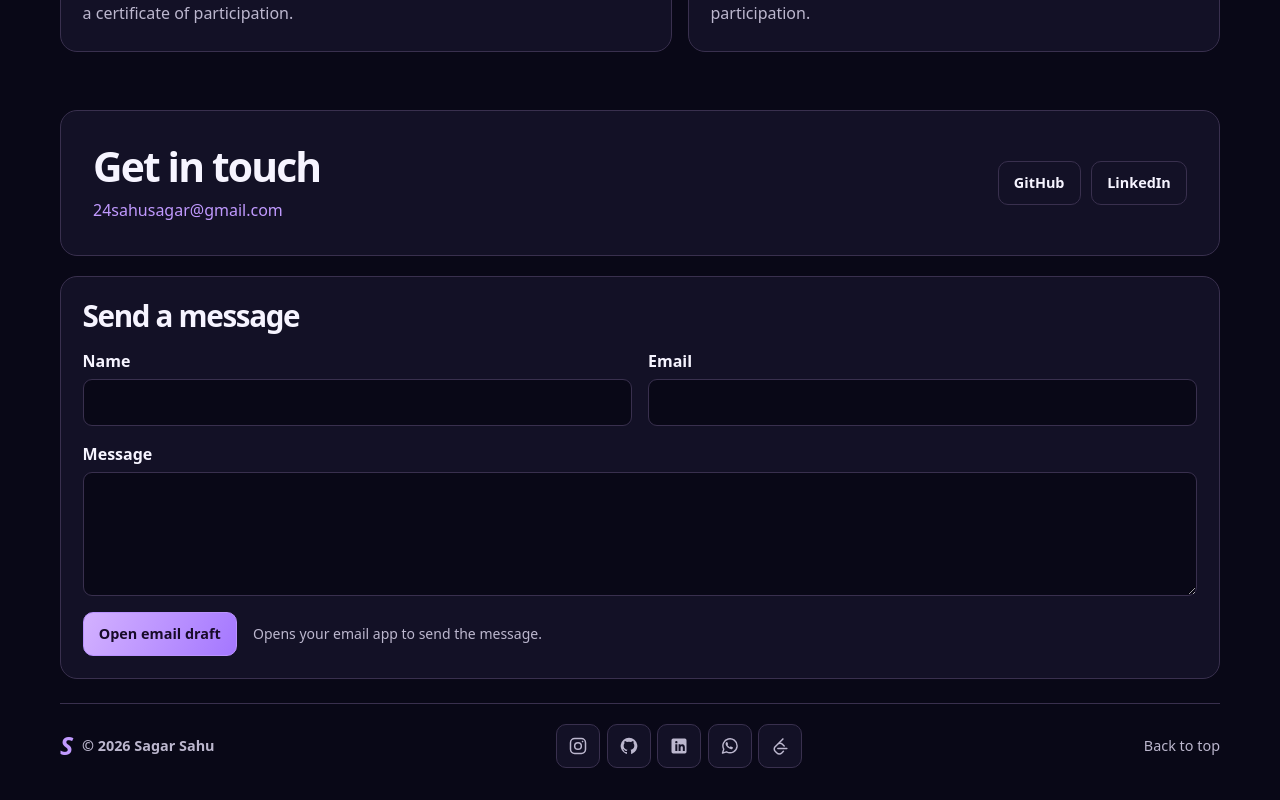
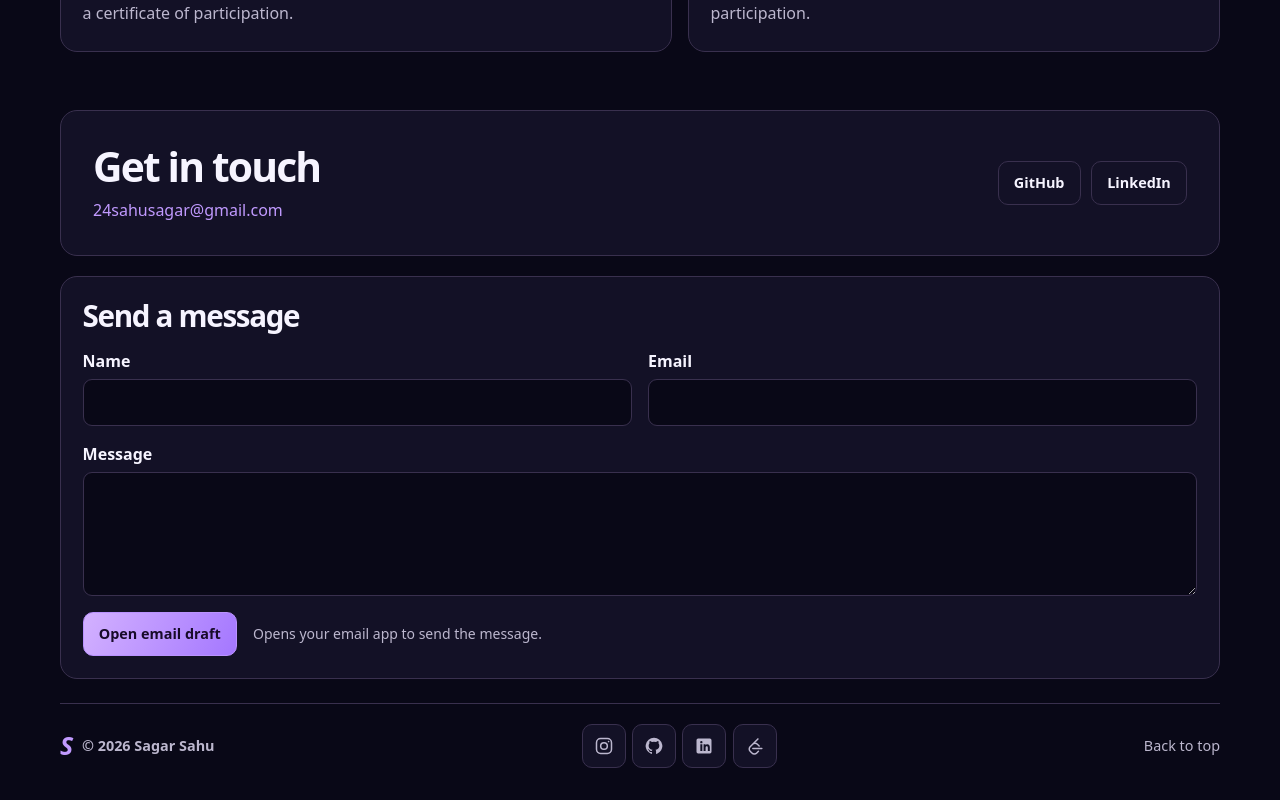
Before and after one commit to Sagar-rolex/sagar-sahu-portfolio, a React (Vite) app: page / in a window 1280 px wide. Shown: the part 2810-3610 px from the top of the page. Built offline with nearby package versions, Linux system fonts and the light colour scheme.

Commit message:
Remove WhatsApp link from footer

```diff
--- a/src/Sections.jsx
+++ b/src/Sections.jsx
@@ -236,12 +236,6 @@ export function Footer() {
               <path d="M5 3h14a2 2 0 0 1 2 2v14a2 2 0 0 1-2 2H5a2 2 0 0 1-2-2V5a2 2 0 0 1 2-2Zm2.6 7v8H10v-8H7.6Zm1.2-4a1.4 1.4 0 1 0 0 2.8 1.4 1.4 0 0 0 0-2.8Zm2.7 4v8h2.4v-4c0-1.1.4-1.8 1.4-1.8 1 0 1.3.7 1.3 1.8v4H19v-4.6c0-2.4-1.2-3.6-3-3.6-1.1 0-1.8.5-2.2 1.1V10h-2.3Z"/>
             </svg>
           </a></li>
-        <li><a href="https://wa.me/918591189235" aria-label="Message Sagar on WhatsApp" title="WhatsApp">
-          <svg viewBox="0 0 24 24" aria-hidden="true" fill="none" stroke="currentColor" strokeWidth="1.7" strokeLinecap="round" strokeLinejoin="round">
-            <path d="M20.5 11.6a8.5 8.5 0 0 1-12.7 7.4L3 20.5l1.5-4.7A8.5 8.5 0 1 1 20.5 11.6Z"/>
-            <path fill="currentColor" stroke="none" d="M8.1 7.2c.3-.1.6 0 .7.3l.9 2c.1.2.1.4-.1.6l-.6.7a6.5 6.5 0 0 0 2.9 2.7l.7-.9c.2-.2.4-.2.6-.1l2 .9c.3.1.4.3.3.6-.2 1.2-1 1.9-2.1 1.8-2.9-.3-6.7-3.7-6.7-6.5 0-1 .5-1.8 1.4-2.1Z"/>
-          </svg>
-        </a></li>
         <li><a href="https://leetcode.com/u/Sagar_Sahu_/" aria-label="LeetCode profile" title="LeetCode">
           <svg viewBox="0 0 24 24" aria-hidden="true" fill="none" stroke="currentColor" strokeWidth="1.8" strokeLinecap="round" strokeLinejoin="round">
             <path d="M15.5 3.5 6.2 12.8a3.8 3.8 0 0 0 0 5.4l2.1 2.1a4.1 4.1 0 0 0 5.8 0l2-2M9.1 9.9a4.1 4.1 0 0 1 5.8 0l2.1 2.1m-7.6 3h10.8" />
```
